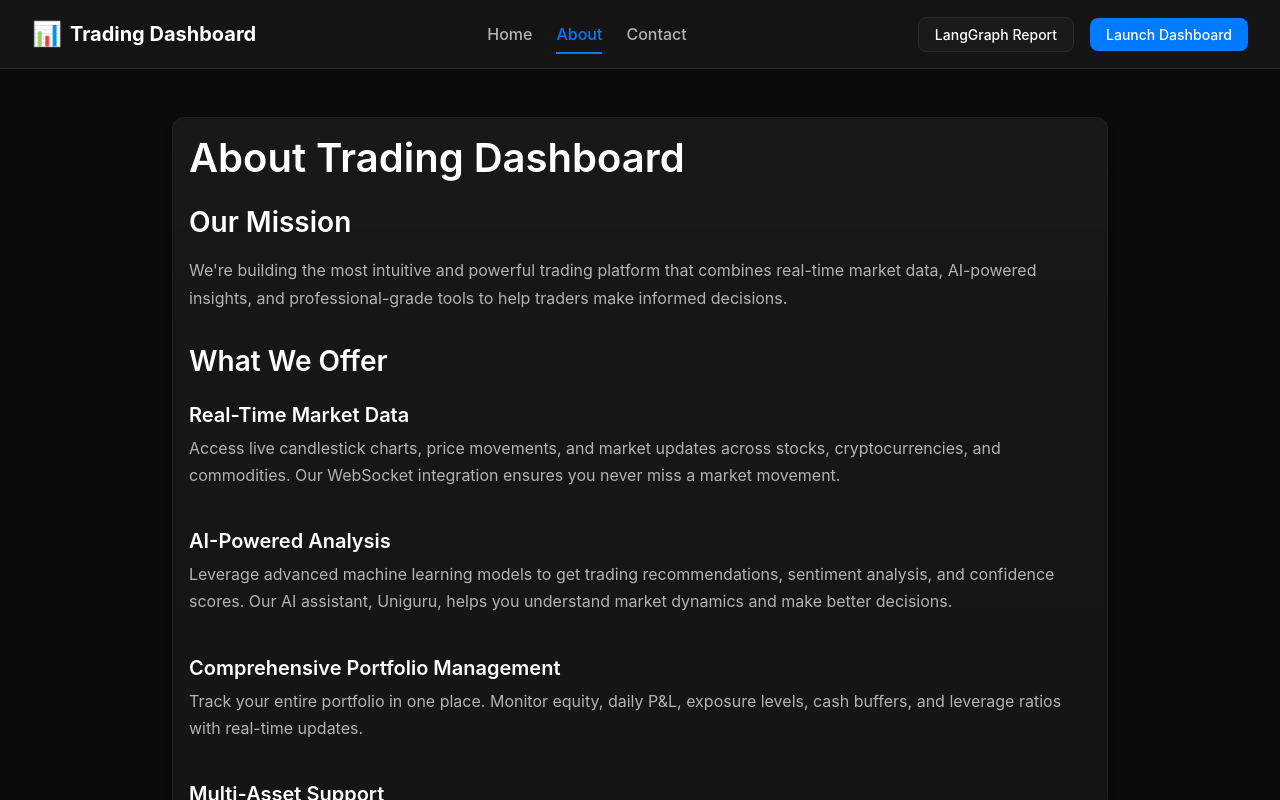
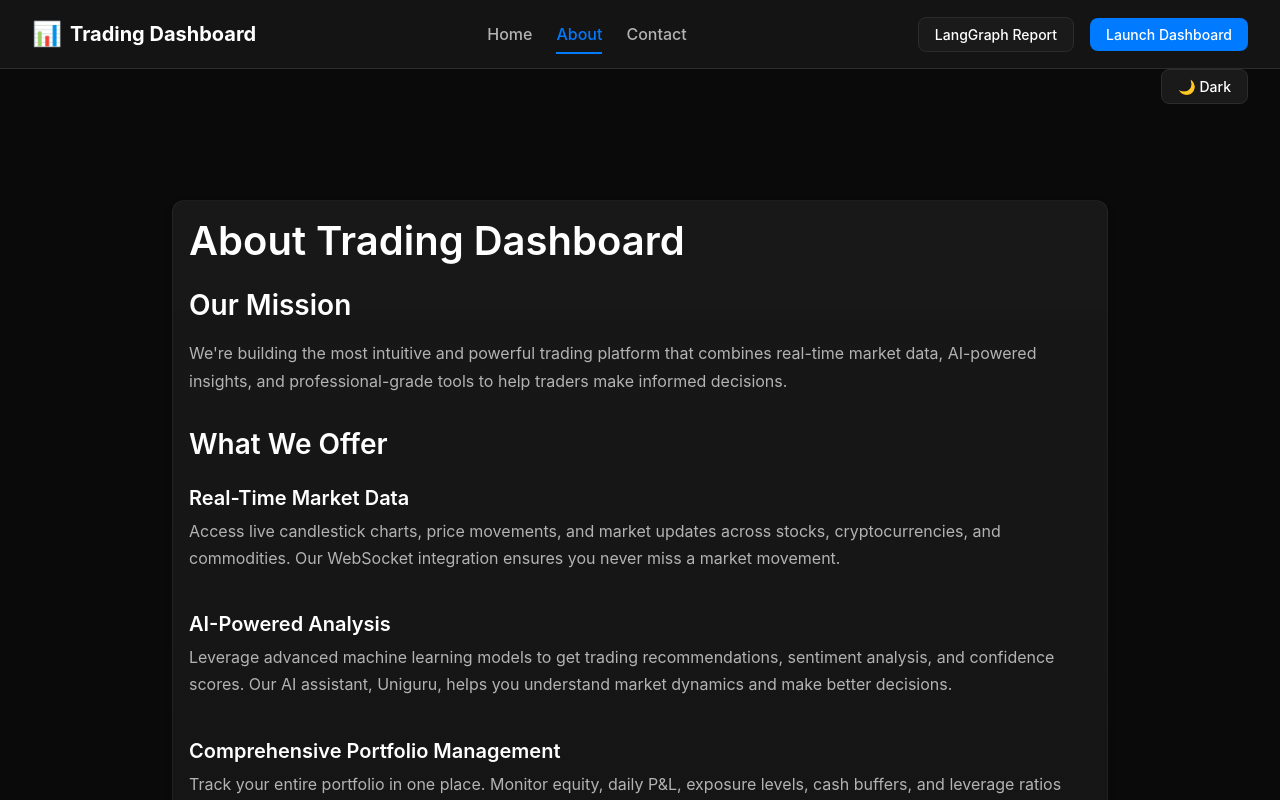
Before and after one commit to blackholeinfiverse84-cmd/trading-dashboard, a React (Vite) app: page /about in a window 1280 px wide. Shown: the top 800 px of the page. Built offline with nearby package versions, Linux system fonts and the light colour scheme; no server answers.

Commit message:
Apply theme toggle to public/auth layouts

```diff
--- a/src/components/auth/Auth.css
+++ b/src/components/auth/Auth.css
@@ -5,6 +5,10 @@
   justify-content: center;
   padding: var(--spacing-lg);
   background: linear-gradient(135deg, var(--bg-primary) 0%, var(--bg-secondary) 100%);
+}
+
+:root[data-theme='light'] .auth-container {
+  background: linear-gradient(135deg, #f8f9fb 0%, #ffffff 100%);
 }
 
 .auth-card {
--- a/src/components/public/Public.css
+++ b/src/components/public/Public.css
@@ -5,10 +5,12 @@
   display: flex;
   flex-direction: column;
   background-color: var(--bg-primary);
+  color: var(--text-primary);
 }
 
 .public-main {
   flex: 1;
+  padding: var(--spacing-xl);
 }
 
 /* Navigation */
@@ -82,6 +84,22 @@
   display: flex;
   align-items: center;
   gap: var(--spacing-md);
+}
+
+.public-theme-toggle {
+  display: flex;
+  justify-content: flex-end;
+  padding: 0 var(--spacing-xl) var(--spacing-md);
+}
+
+:root[data-theme='light'] .landing-hero {
+  background: linear-gradient(135deg, #f8f9fb 0%, #ffffff 100%);
+}
+
+:root[data-theme='light'] .landing-features,
+:root[data-theme='light'] .landing-cta-section,
+:root[data-theme='light'] .public-footer {
+  background-color: #ffffff;
 }
 
 .public-nav-user {
--- a/src/components/public/PublicLayout.jsx
+++ b/src/components/public/PublicLayout.jsx
@@ -2,12 +2,16 @@ import React from 'react'
 import { Outlet } from 'react-router-dom'
 import PublicNav from './PublicNav'
 import PublicFooter from './PublicFooter'
+import ThemeToggle from '../ThemeToggle'
 import './Public.css'
 
 const PublicLayout = () => {
   return (
     <div className="public-layout">
       <PublicNav />
+      <div className="public-theme-toggle">
+        <ThemeToggle />
+      </div>
       <main className="public-main">
         <Outlet />
       </main>
```
